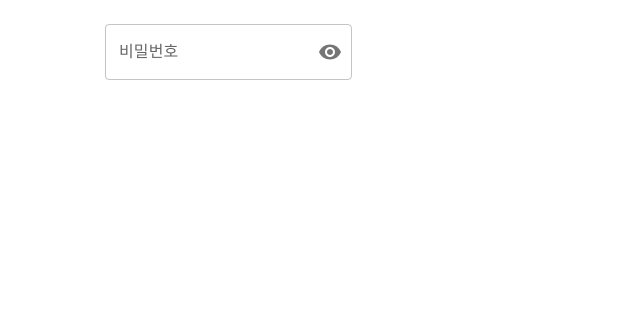
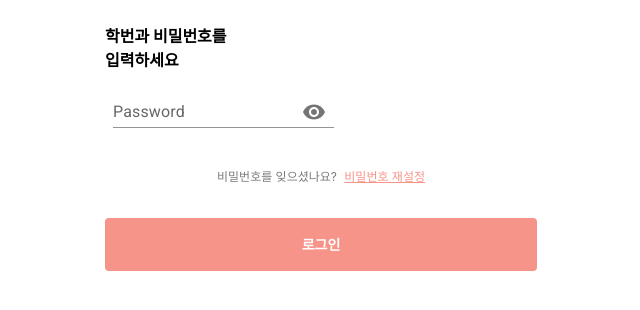
Before and after one commit to naya-h2/not-pp, a React (Vite) app: page /login in a window 1280 px wide. Shown: the top 310 px of the page, without its empty margins (319-959 px from the left). Built offline with nearby package versions, Linux system fonts and the light colour scheme; a web font is replaced by a local one.

Commit message:
design: 로그인 페이지 UI (input 제외)

```diff
--- a/src/index.css
+++ b/src/index.css
@@ -17,6 +17,11 @@ body {
   font-size: 14px;
 }
 
+h1 {
+  font-size: 16px;
+  font-weight: 700;
+}
+
 button {
   cursor: pointer;
 }
--- a/src/page/login/page.tsx
+++ b/src/page/login/page.tsx
@@ -2,9 +2,9 @@ import { Visibility, VisibilityOff } from '@mui/icons-material';
 import {
   FormControl,
   IconButton,
+  Input,
   InputAdornment,
   InputLabel,
-  OutlinedInput,
 } from '@mui/material';
 import { useState } from 'react';
 
@@ -26,10 +26,15 @@ function LoginPage() {
 
   return (
     <div>
-      <FormControl variant="outlined">
-        <InputLabel htmlFor="password">비밀번호</InputLabel>
-        <OutlinedInput
-          id="password"
+      <h1>
+        학번과 비밀번호를
+        <br />
+        입력하세요
+      </h1>
+      <FormControl sx={{ m: 1, width: '25ch' }} variant="standard">
+        <InputLabel htmlFor="standard-adornment-password">Password</InputLabel>
+        <Input
+          id="standard-adornment-password"
           type={showPassword ? 'text' : 'password'}
           endAdornment={
             <InputAdornment position="end">
@@ -40,15 +45,22 @@ function LoginPage() {
                 onClick={handleClickShowPassword}
                 onMouseDown={handleMouseDownPassword}
                 onMouseUp={handleMouseUpPassword}
-                edge="end"
               >
                 {showPassword ? <VisibilityOff /> : <Visibility />}
               </IconButton>
             </InputAdornment>
           }
-          label="Password"
         />
       </FormControl>
+
+      <div className="text-[#7a7a7a] text-[12px] my-8 text-center">
+        비밀번호를 잊으셨나요?{' '}
+        <button className="ml-1 text-[#f79489] underline">
+          비밀번호 재설정
+        </button>
+      </div>
+
+      <button className="btn_primary">로그인</button>
     </div>
   );
 }
```
